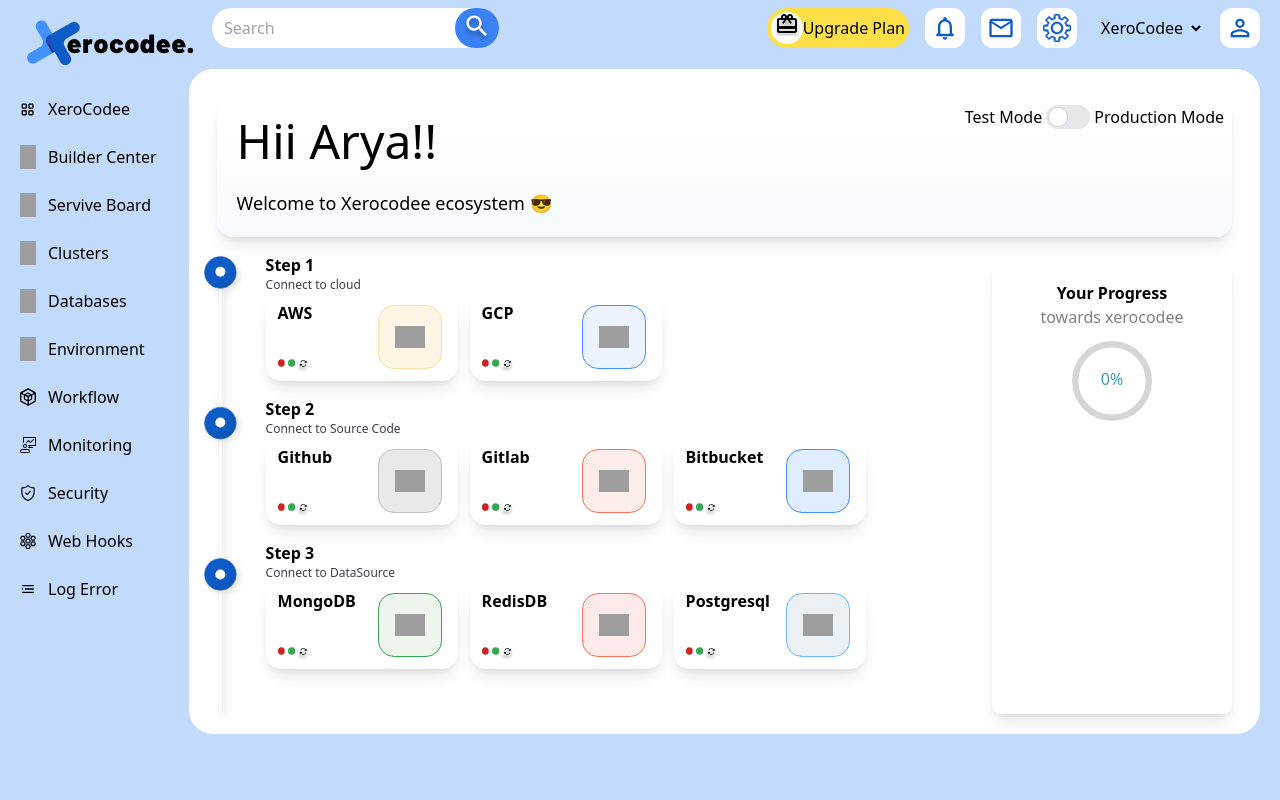
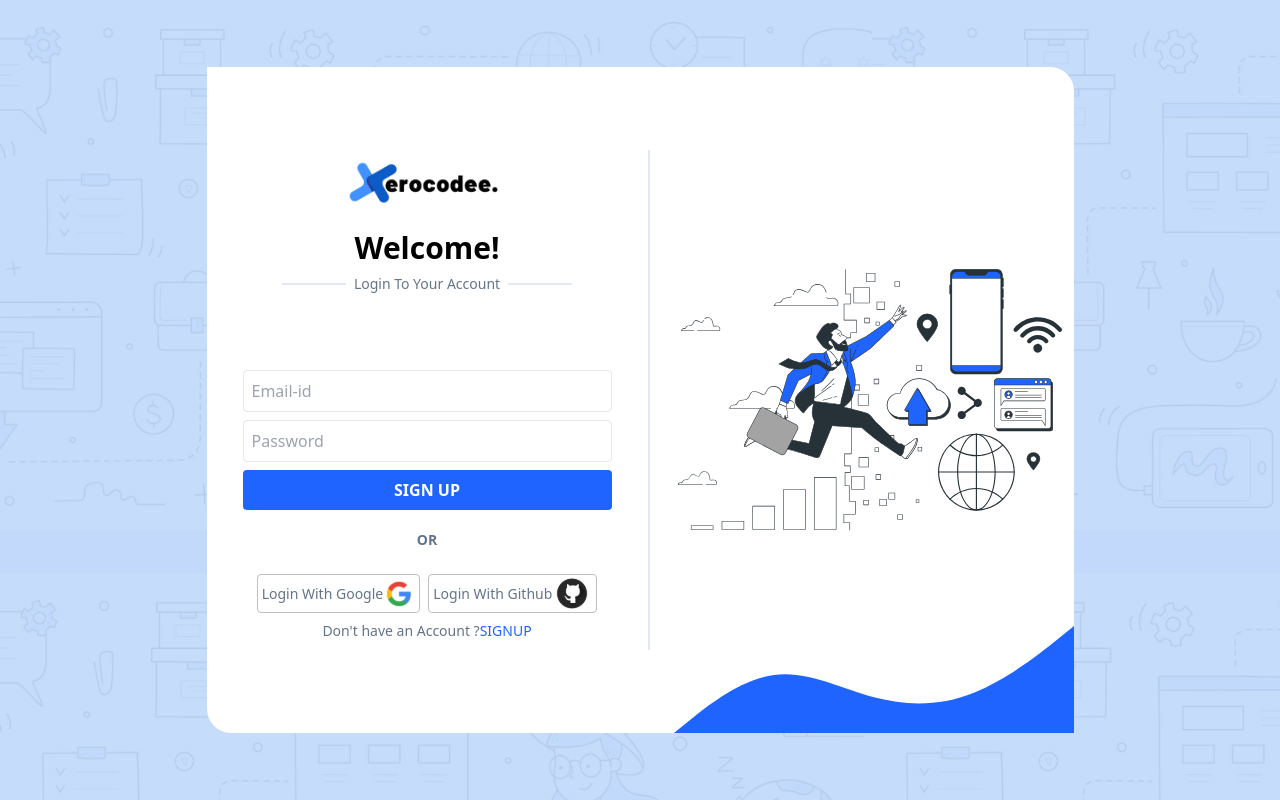
Before and after one commit to SamriddhiTayal/xerocodee-task, a React (Vite) app: page / in a window 1280 px wide. Built offline with nearby package versions, Linux system fonts and the light colour scheme; grey boxes are pictures that could not be loaded.

Commit message:
displaying username

```diff
--- a/src/App.jsx
+++ b/src/App.jsx
@@ -14,11 +14,11 @@
 		<div>
 			<Routes>
 				<Route
-					path='/login'
+					path='/'
 					element={<Login />}
 				/>
 				<Route
-					path='/'
+					path='/dashboard'
 					element={<Dashboard />}
 				/>
 				<Route
--- a/src/components/Content.jsx
+++ b/src/components/Content.jsx
@@ -1,3 +1,4 @@
+/* eslint-disable react/prop-types */
 import Card from './Card';
 // import awsLogo from '../assets/awsLogo.svg';
 import { useEffect, useState } from 'react';
@@ -74,7 +75,7 @@
 	},
 ];
 
-function Content() {
+function Content(props) {
 	const [progress, setProgress] = useState(0);
 	useEffect(() => {
 		setTimeout(() => {
@@ -93,7 +94,7 @@
 		<div className='bg-white rounded-3xl p-3 flex-1 mx-5 mb-5'>
 			<div className='flex justify-between shadow-lg m-4 p-2 rounded-2xl bg-gradient-to-t from-[#F6FAFF]'>
 				<div className='welcome-message'>
-					<h1 className='text-5xl p-3'>Hii Arya!!</h1>
+					<h1 className='text-5xl p-3'>Hii {props.name}!!</h1>
 					<p className='text-lg p-3'>Welcome to Xerocodee ecosystem 😎</p>
 				</div>
 				<div className='flex space-x-1'>
--- a/src/components/Dashboard.jsx
+++ b/src/components/Dashboard.jsx
@@ -1,14 +1,16 @@
+/* eslint-disable react/prop-types */
 import Header from '../components/Header';
 import List from '../components/List';
 import Content from '../components/Content';
 
-function Dashboard() {
+function Dashboard(props) {
+	const name = props.name;
 	return (
 		<div>
 			<Header />
 			<div className='flex'>
 				<List />
-				<Content />
+				<Content name = {name}/>
 			</div>
 		</div>
 	);
--- a/src/components/Login.jsx
+++ b/src/components/Login.jsx
@@ -3,15 +3,18 @@
 import { auth, provider } from '../config';
 import { signInWithPopup } from 'firebase/auth';
 import Dashboard from './Dashboard';
-import {Link} from 'react-router-dom'
+// import {Link} from 'react-router-dom'
 // import Purpose from './Purpose'
 
 function Login() {
 	const [value, setValue] = useState('');
+	const [name, setName] = useState('');
 	const handleClick = () => {
 		signInWithPopup(auth, provider).then((data) => {
+			console.log(data.user);
 			setValue(data.user.email);
 			localStorage.setItem('email', data.user.email);
+			setName(data.user.displayName);
 		});
 	};
 	useEffect(() => {
@@ -20,7 +23,7 @@
 	return (
 		<div>
 			{value ? (
-				<Link to='/dashboard'>{<Dashboard/>}</Link>
+				<Dashboard name={name}/>
 			) : (
 				<div className="bg-[url('/assets/signup-bg.svg')] h-screen flex items-center justify-center">
 					<div className='flex items-center justify-center  bg-white rounded-tr-3xl rounded-bl-3xl h-5/6'>
@@ -33,12 +36,17 @@
 							/>
 							<div className='flex flex-col items-center p-2 space-y-2'>
 								<h1 className='font-semibold text-3xl'>Welcome!</h1>
-								<p className='text-sm text-slate-500'>Login To Your Account</p>
+								<div className='flex items-center justify-center space-x-2'>
+									<div className='bg-slate-200 w-16 h-0.5'></div>
+									<p className='text-sm text-slate-500'>
+										Login To Your Account
+									</p>
+									<div className='bg-slate-200 w-16 h-0.5'></div>
+								</div>
 							</div>
 							<form
 								action=''
 								className='flex flex-col pt-16'>
-
 								<input
 									type='email'
 									placeholder='Email-id'
@@ -82,7 +90,8 @@
 								<button className='text-sm text-[#1F64FF]'> SIGNUP </button>
 							</div>
 						</div>
-						<div className='flex flex-col items-center justify-center p-3 h-full border-l-2 relative'>
+						<div className='bg-slate-200 w-0.5 h-3/4'></div>
+						<div className='flex flex-col items-center justify-center p-3 h-full relative'>
 							<img
 								src='/assets/signup-image.svg'
 								alt=''
--- a/src/components/Purpose.jsx
+++ b/src/components/Purpose.jsx
@@ -8,9 +8,14 @@
 					className='py-3'
 				/>
 				<p className='font-semibold text-3xl'>Welcome!</p>
-				<p className='text-sm font-semibold text-slate-500'>
-					Choose From The Following
-				</p>
+				<div className='flex flex-col items-center p-2 space-y-2'>
+					<h1 className='font-semibold text-3xl'>Hello!</h1>
+					<div className='flex items-center justify-center space-x-2'>
+						<div className='bg-slate-200 w-32 h-0.5'></div>
+						<p className='text-sm text-slate-500'>Choose From The Following</p>
+						<div className='bg-slate-200 w-32 h-0.5'></div>
+					</div>
+				</div>
 				<div className='flex justify-around w-full pt-16'>
 					<button className='border border-[#C0C0C0] rounded text-[#000022] font-semibold text-base px-16 py-3'>
 						Developer
--- a/src/components/Signup.jsx
+++ b/src/components/Signup.jsx
@@ -11,7 +11,11 @@
 					/>
 					<div className='flex flex-col items-center p-2 space-y-2'>
 						<h1 className='font-semibold text-3xl'>Hello!</h1>
-						<p className='text-sm text-slate-500'>Create Your Account</p>
+						<div className='flex items-center justify-center space-x-2'>
+							<div className='bg-slate-200 w-16 h-0.5'></div>
+							<p className='text-sm text-slate-500'>Create Your Account</p>
+							<div className='bg-slate-200 w-16 h-0.5'></div>
+						</div>
 					</div>
 					<form
 						action=''
@@ -69,7 +73,8 @@
 						<button className='text-sm text-[#1F64FF]'> LOGIN </button>
 					</div>
 				</div>
-				<div className='flex flex-col items-center justify-center p-3 h-full border-l-2 relative'>
+				<div className='bg-slate-200 w-0.5 h-3/4'></div>
+				<div className='flex flex-col items-center justify-center p-3 h-full relative'>
 					<img
 						src='/assets/signup-image.svg'
 						alt=''
```
Also changed, not shown: Notes/tasks.txt.
